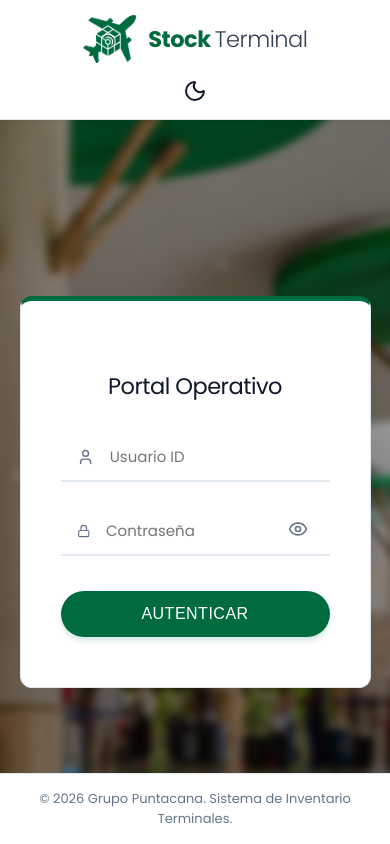
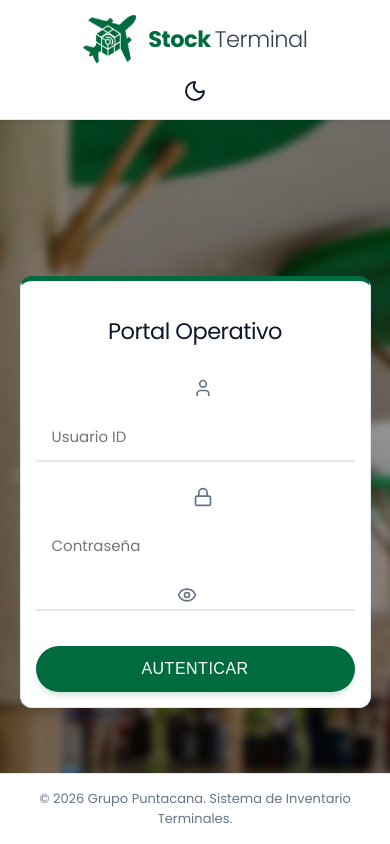
Before and after one commit to aneurycc/stockterminal, a React (Vite) app: page /login in a window 390 px wide. Built offline with nearby package versions, Linux system fonts and the light colour scheme.

Commit message:
Comprehensive CSS fixes for mobile devices and modals

```diff
--- a/src/styles/index.css
+++ b/src/styles/index.css
@@ -495,3 +495,39 @@ tr:hover {
 /* Fix Modal Overlay */
 .modal-overlay { position: fixed; top: 0; left: 0; right: 0; bottom: 0; background-color: rgba(0, 0, 0, 0.75); display: flex; justify-content: center; align-items: center; z-index: 4000; backdrop-filter: blur(4px); }
 .modal-content { position: relative; max-width: 90vw; max-height: 90vh; display: flex; flex-direction: column; align-items: center; justify-content: center; }
+
+/* --- COMPREHENSIVE MOBILE RESPONSIVENESS FIXES --- */
+
+@media (max-width: 600px) {
+  /* Modals: make flex rows stack vertically */
+  .modal-content form > div[style*="display: flex"],
+  .material-card form > div[style*="display: flex"] {
+    flex-direction: column !important;
+    gap: 15px !important;
+  }
+
+  /* Modal padding adjustment */
+  .modal-content, .material-card {
+    padding: 15px !important;
+    width: 95vw !important;
+    min-width: unset !important;
+  }
+
+  /* Force table scroll */
+  table {
+    min-width: 600px;
+  }
+
+  .table-wrapper {
+    overflow-x: auto !important;
+    -webkit-overflow-scrolling: touch;
+    width: 100%;
+    display: block;
+  }
+
+  /* Form inner divs fix */
+  form div[style*="flex: 1"], form div[style*="flex: 2"] {
+    width: 100%;
+    flex: none !important;
+  }
+}
```
Also changed, not shown: 5 other files (tests, documents, lock files or other folders).
